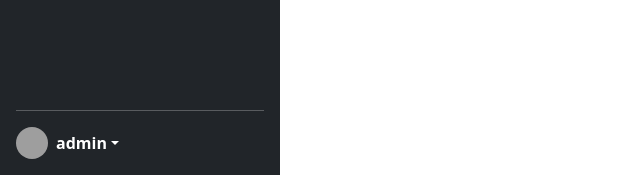
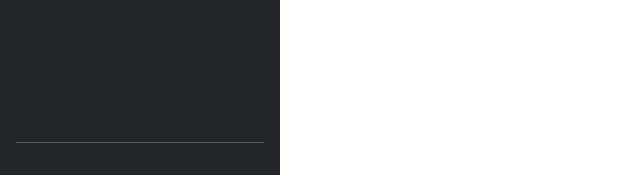
Before and after one commit to ENONGLOSKER/API-MENU_BOOK, a Django app: page /dashboard/ in a window 1280 px wide. Shown: the part 1425-1600 px from the top of the page, without its empty margins (0-640 px from the left). Run offline with Django 5.2, Linux system fonts and the light colour scheme; a user stored in the database is signed in; data comes from the database, SQL or seed files in the repository; grey boxes are pictures that could not be loaded.

Commit message:
update-dashboard profile

```diff
--- a/templates/dashboard.html
+++ b/templates/dashboard.html
@@ -49,22 +49,6 @@
 
         </ul>
         <hr>
-        <div class="dropdown">
-          <a href="#" class="d-flex align-items-center text-white text-decoration-none dropdown-toggle" data-bs-toggle="dropdown" aria-expanded="false">
-            <img src="https://github.com/mdo.png" alt="" width="32" height="32" class="rounded-circle me-2">
-            <strong>{{user}}</strong>
-          </a>
-          <form method="post" action="{% url 'logout' %}">
-            {% csrf_token %}
-
-            <ul class="dropdown-menu dropdown-menu-dark text-small shadow">
-              <li><hr class="dropdown-divider"></li>
-              <li>
-                <button type="submit" class="dropdown-item">Sign out</button>
-              </li>
-            </ul>
-          </form>
-        </div>
       </div>
       <div class="b-example-divider b-example-vr"></div>
 
```
